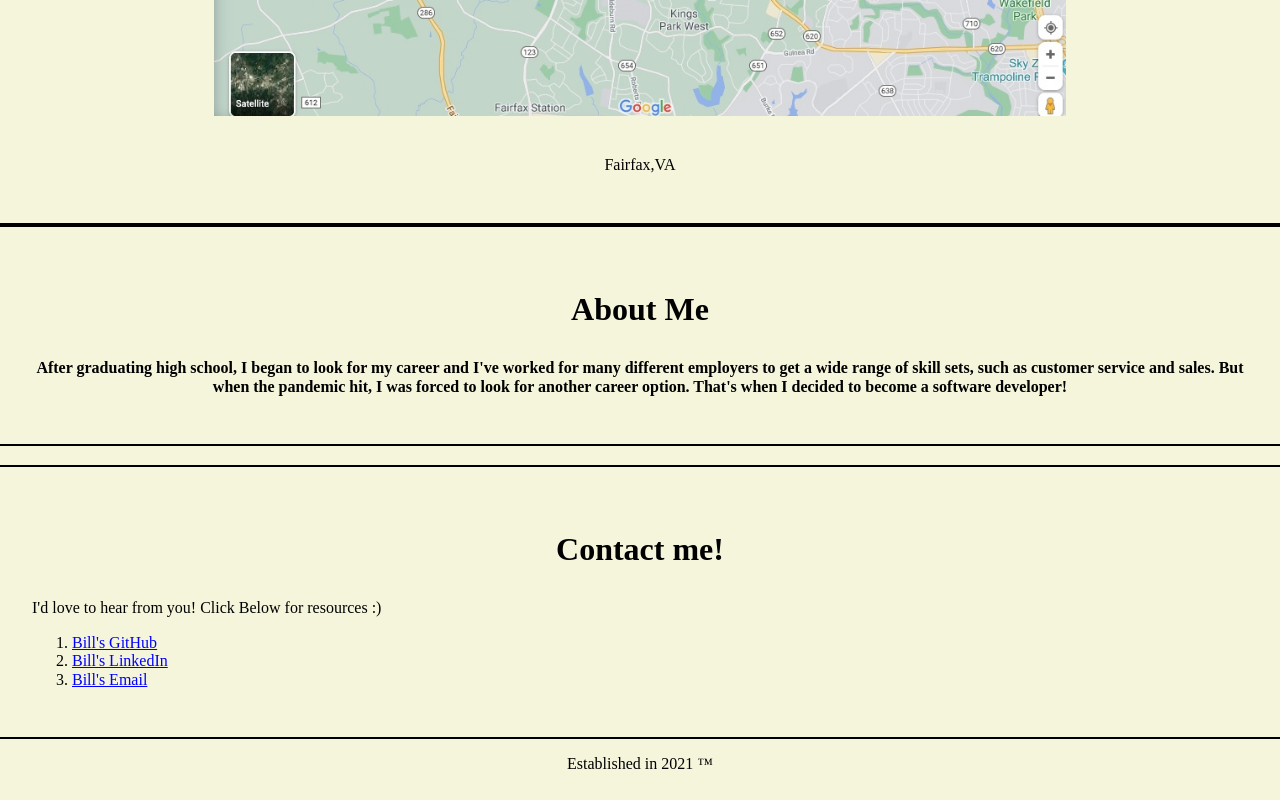
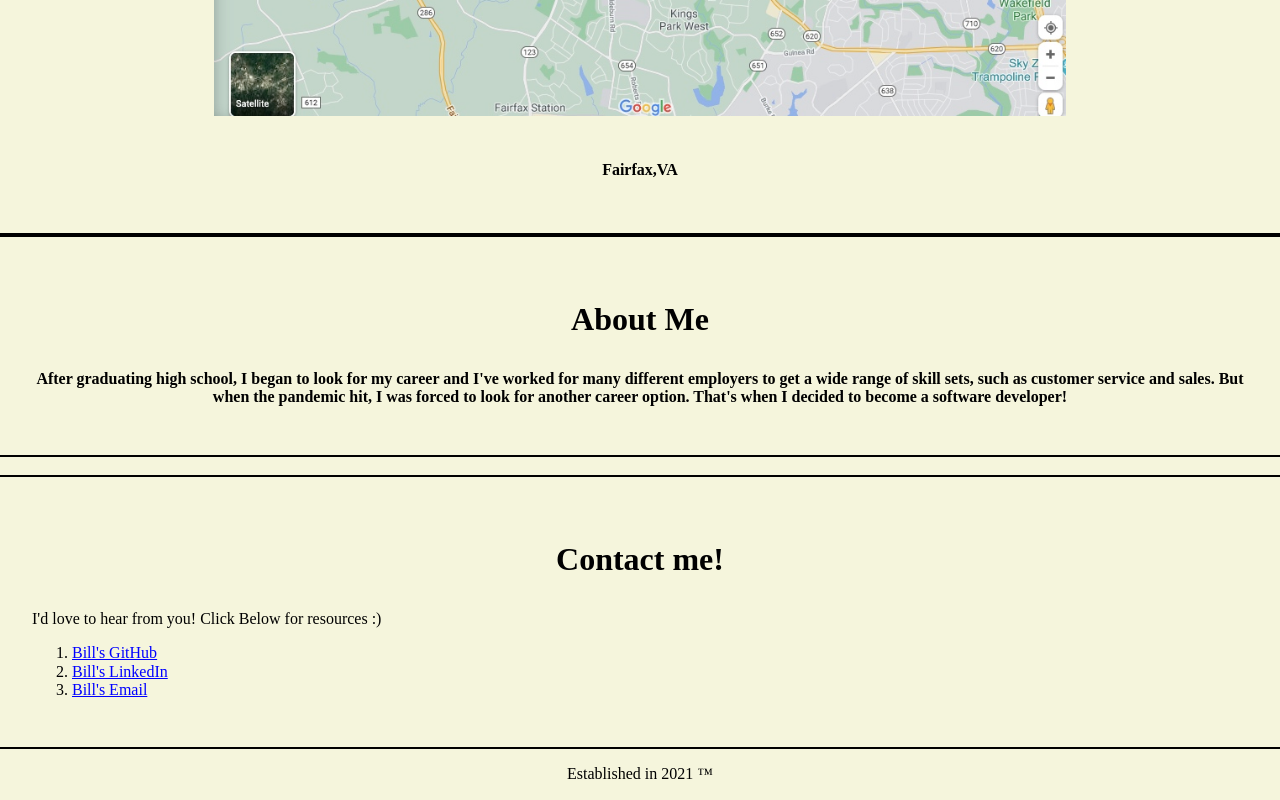
Before and after one commit to Pandarzz/ThinkfulPortfolio, a plain HTML site: page index.html in a window 1280 px wide. Shown: the part 2065-2865 px from the top of the page. Drawn offline with nearby package versions, Linux system fonts and the light colour scheme.

Commit message:
Update index.html

```diff
--- a/index.html
+++ b/index.html
@@ -1,5 +1,5 @@
 <!DOCTYPE html>
-<html>
+<html lang="en">
 
 <head>
 	<meta charset="utf-8">
@@ -44,7 +44,7 @@
         <article class="item center ">
           <div>
           <img class="profilepic" src="gps.jpg" alt="Fairfax,VA" >
-          <p> Fairfax,VA </p>
+          <h4 class="center"> Fairfax,VA </h4>
         </div>
         </article>
 
@@ -83,14 +83,14 @@ mailto:BillTumur@gmail.com" class="center"> Bill's Email</a> </li>
     </ol>
     </div>
 	</aside>
-<!-- fooooter --->
+<!-- fooooter  -->
 	<footer class="center">
 		<p>Established in 2021 ™ </p>
 	</footer>
 
 </body>
 
-</html>
+
 
 
 
```
